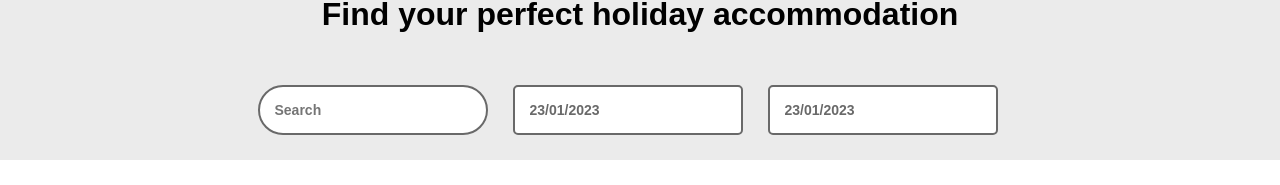
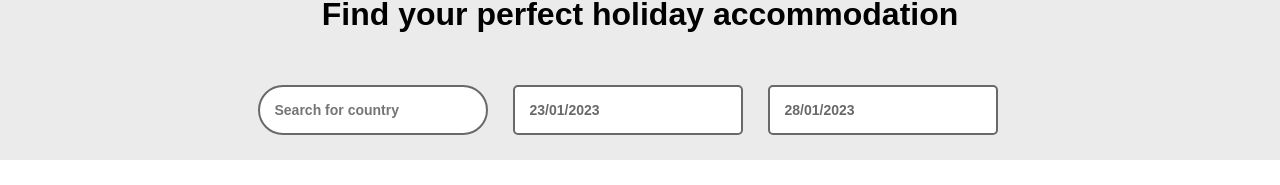
Before and after one commit to CodecoolGlobal/el-proyecte-grande-sprint-5-java-Damos222, a React (Create React App) app in the folder frontend/travelcoolfront/: page / in a window 1280 px wide. Shown: the part 221-406 px from the top of the page. Built offline with nearby package versions, Linux system fonts and the light colour scheme; no server answers; a web font is replaced by a local one.

Commit message:
Add days to endDate

```diff
--- a/frontend/travelcoolfront/src/components/Home.js
+++ b/frontend/travelcoolfront/src/components/Home.js
@@ -8,8 +8,12 @@ import AllAccommodations from "./AllAccommodations";
 
 export default function Home() {
     const [startDate, setStartDate] = useState(new Date());
-    const [endDate, setEndDate] = useState(new Date());
+    const [endDate, setEndDate] = useState(addDays(5));
     const [search, setSearch] = useState("");
+
+    function addDays(days) {
+        return new Date(Date.now() + 864e5 * days);     // 864e5: number of milliseconds in a 24-hour day
+    }
 
     return (
         <div className="home">
@@ -21,7 +25,7 @@ export default function Home() {
                     onChange={(event) => setSearch(event.target.value)}
                     className="search-input"
                     type="text"
-                    placeholder="Search"/>
+                    placeholder="Search for country"/>
                 <div className="datepicker">
                     <DatePicker
                         className="start-date"
```
Also changed, not shown: frontend/travelcoolfront/src/components/AllAccommodations.js (+1 -1 lines).
